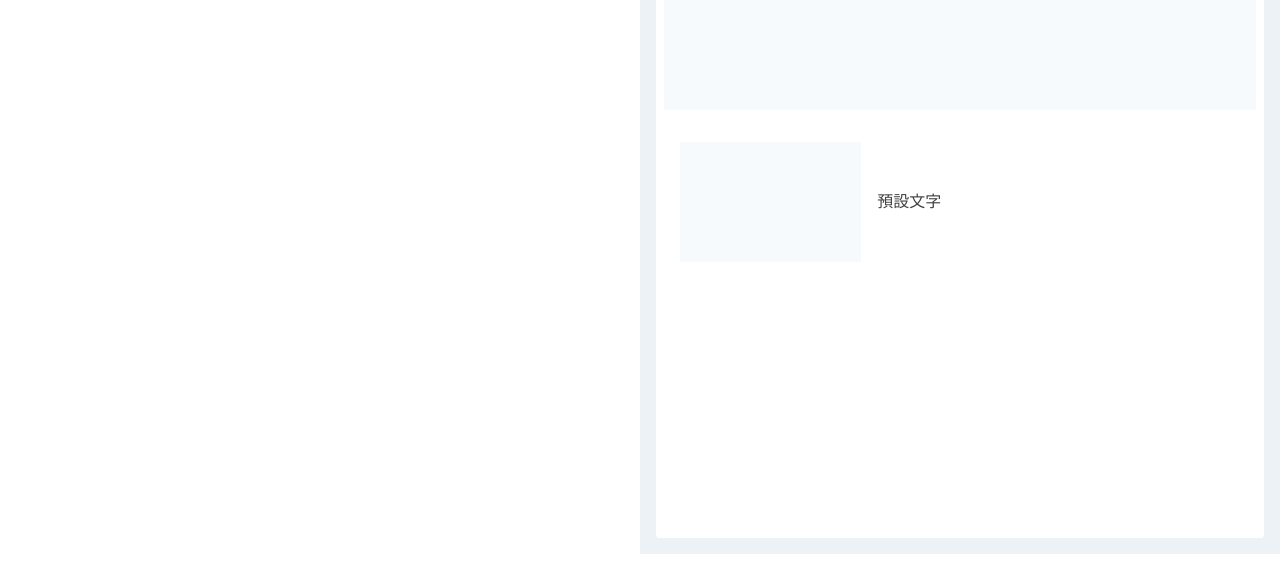
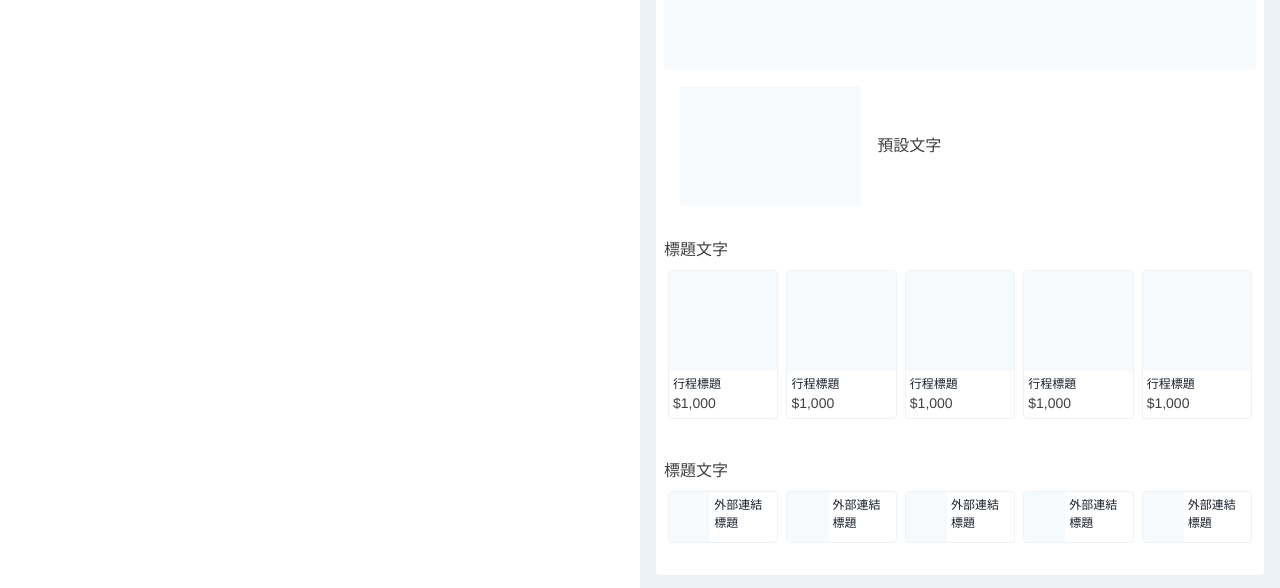
Before and after one commit to mart17218/campaign-template, a Nuxt app: page / in a window 1280 px wide. Shown: the part 302-890 px from the top of the page. Before the commit the page ends 856 px from the top, so only its background shows below. Built offline with nearby package versions, Linux system fonts and the light colour scheme; what quasar-framework would draw is missing.

Commit message:
✨ Feat: add review content

```diff
--- a/components/previewContent/banner.vue
+++ b/components/previewContent/banner.vue
@@ -15,6 +15,6 @@ export default {
 <style lang="scss" scoped>
 .preview-banner {
   @apply bg-gray-100;
-  height: 300px;
+  height: 260px;
 }
 </style>
--- a/components/previewContent/index.vue
+++ b/components/previewContent/index.vue
@@ -3,6 +3,8 @@
     <navigation />
     <banner />
     <text-section />
+    <tour-section />
+    <link-section />
   </div>
 </template>
 
@@ -10,6 +12,8 @@
 import navigation from './navigation'
 import banner from './banner'
 import textSection from './textSection'
+import tourSection from './tourSection'
+import linkSection from './linkSection'
 
 export default {
   props: {
@@ -27,7 +31,9 @@ export default {
   components: {
     navigation,
     banner,
-    textSection
+    textSection,
+    tourSection,
+    linkSection
   }
 }
 </script>
--- /dev/null
+++ b/components/previewContent/linkSection.vue
@@ -0,0 +1,42 @@
+<template>
+  <div class="preview-link-section">
+    <div class="mb-2">標題文字</div>
+    <div class="flex">
+      <div v-for="index in 5" :key="index" class="preview-link-section__container">
+        <div class="preview-link-section__image"></div>
+        <div class="p-1">
+          <div class="text-gray-900 text-xs">外部連結標題</div>
+        </div>
+      </div>
+    </div>
+  </div>
+</template>
+
+<script>
+export default {
+  props: {
+    mode: {
+      type: String,
+      default: '預設文字'
+    }
+  }
+}
+</script>
+
+<style lang="scss" scoped>
+.preview-link-section {
+  @apply py-4;
+  &__container {
+    @apply border border-gray-200 flex rounded;
+    $perColumn: 2;
+    $spaceBetween: .5rem;
+    margin: 0 $spaceBetween / 2 $spaceBetween;
+    width: calc((100% / #{$perColumn}) - #{$spaceBetween});
+  }
+  &__image {
+    @apply bg-gray-100;
+    height: 50px;
+    width: 50px;
+  }
+}
+</style>
--- a/components/previewContent/textSection.vue
+++ b/components/previewContent/textSection.vue
@@ -20,7 +20,7 @@ export default {
 
 <style lang="scss" scoped>
 .preview-text-section {
-  @apply flex px-4 py-8;
+  @apply flex px-4 py-4;
   &__image {
     @apply bg-gray-100 mr-4 w-1/3;
     height: 120px;
--- /dev/null
+++ b/components/previewContent/tourSection.vue
@@ -0,0 +1,31 @@
+<template>
+  <div class="preview-tour-section">
+    <div class="mb-2">標題文字</div>
+    <div class="flex">
+      <div v-for="index in 5" :key="index" class="preview-tour-section__tour">
+        <div class="preview-tour-section__tour-image"></div>
+        <div class="p-1">
+          <div class="text-gray-900 text-xs">行程標題</div>
+          <div class="text-sm">$1,000</div>
+        </div>
+      </div>
+    </div>
+  </div>
+</template>
+
+<style lang="scss" scoped>
+.preview-tour-section {
+  @apply py-4;
+  &__tour {
+    @apply border border-gray-200 rounded;
+    $perColumn: 3;
+    $spaceBetween: .5rem;
+    margin: 0 $spaceBetween / 2 $spaceBetween;
+    width: calc((100% / #{$perColumn}) - #{$spaceBetween});
+  }
+  &__tour-image {
+    @apply bg-gray-100;
+    height: 100px;
+  }
+}
+</style>
```
